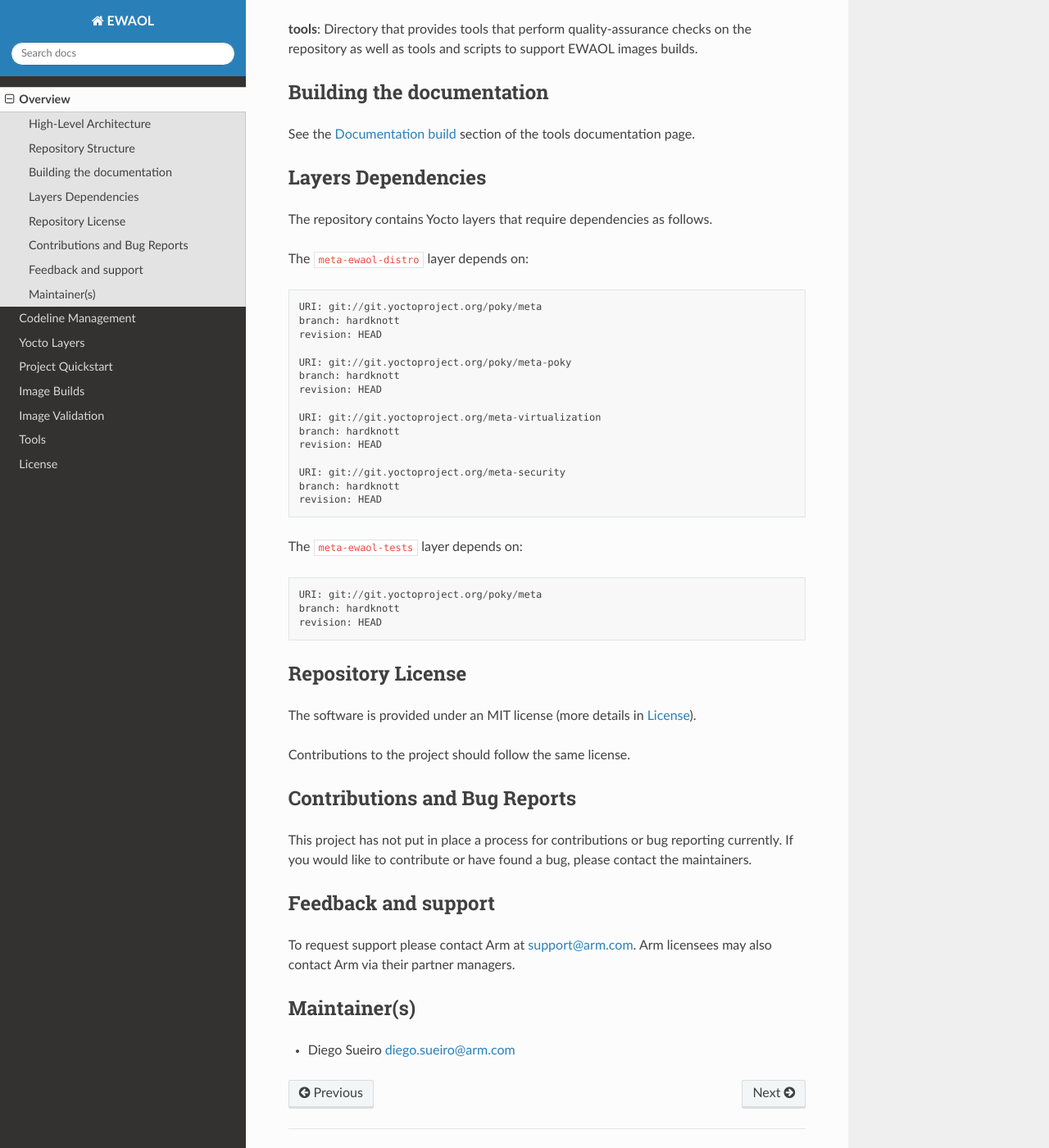
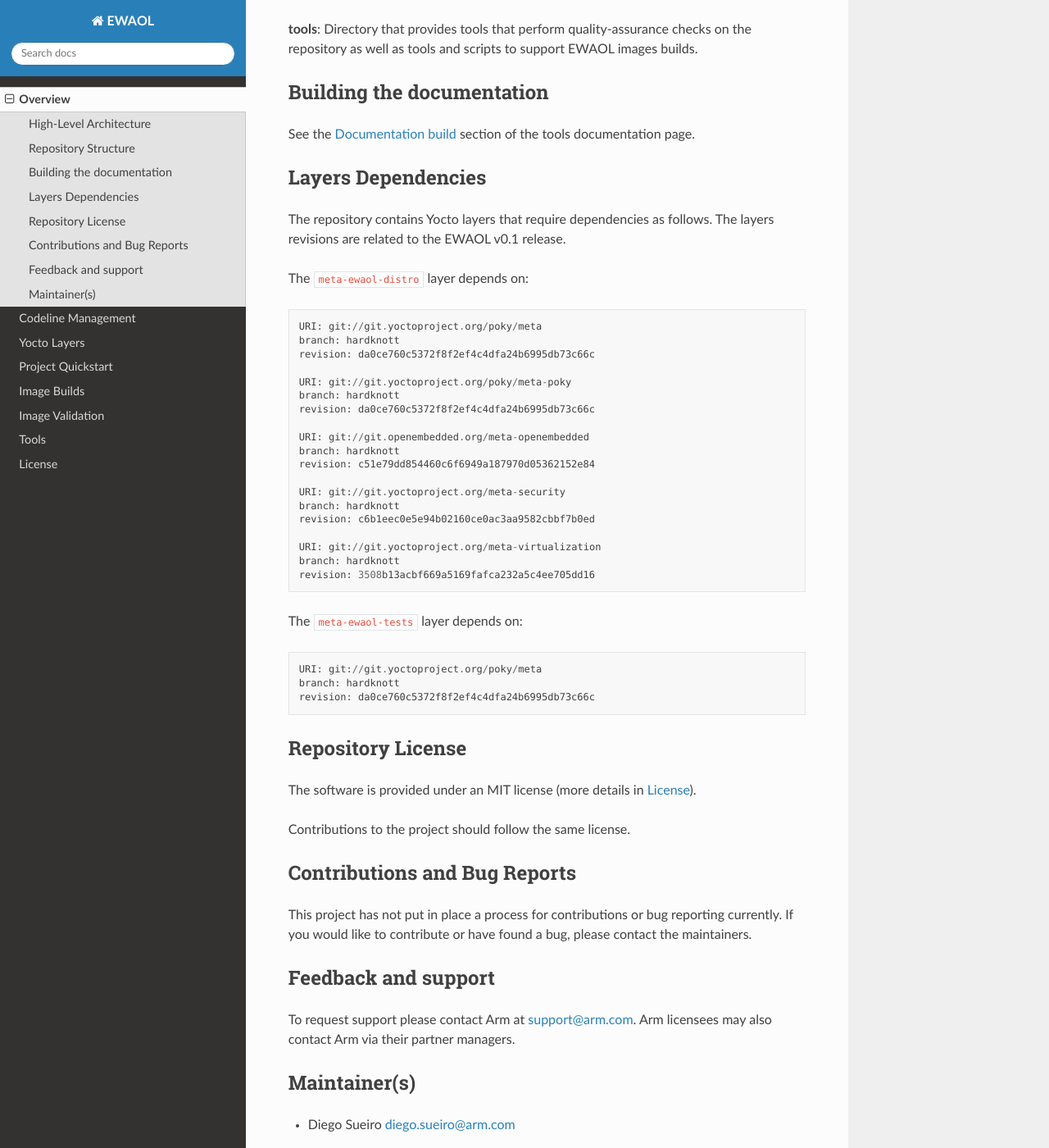
Before and after one commit to chaoge525/soafee_demo, a Sphinx documentation site: the page built from documentation/overview.rst, in a window 1280 px wide and 1400 px high, scrolled down 1577 px. Shown: the whole window at 82% size. Built offline with Sphinx 7.4.7 and the Read the Docs theme 2.0.0, drawn with Linux system fonts in a browser that asks for light colours.

Commit message:
ewaol-config: Introduce ewaol-release kas config
The meta-ewaol-config/kas/ewaol-release.yml pins the external layers for the
EWAOL v0.1 release.

Rename other kas config files to keep consistency.

Also, update the documentation regarding the v0.1 release.

Issue-Id: SCM-2777
Signed-off-by: Diego Sueiro <diego.sueiro@arm.com>
Change-Id: Ic6b9787f97473f64a01dfe2e3bb013b417c8318f

```diff
--- a/README.md
+++ b/README.md
@@ -27,31 +27,37 @@ See the :ref:`Documentation build` section of the tools documentation page.
 ## Layers Dependencies
 
 
-The repository contains Yocto layers that require dependencies as follows.
+The repository contains Yocto layers that require dependencies as follows. The
+layers revisions are related to the EWAOL v0.1 release.
 
 The `meta-ewaol-distro` layer depends on:
 
     URI: git://git.yoctoproject.org/poky/meta
     branch: hardknott
-    revision: HEAD
+    revision: da0ce760c5372f8f2ef4c4dfa24b6995db73c66c
 
     URI: git://git.yoctoproject.org/poky/meta-poky
     branch: hardknott
-    revision: HEAD
+    revision: da0ce760c5372f8f2ef4c4dfa24b6995db73c66c
+
+    URI: git://git.openembedded.org/meta-openembedded
+    branch: hardknott
+    revision: c51e79dd854460c6f6949a187970d05362152e84
+
+    URI: git://git.yoctoproject.org/meta-security
+    branch: hardknott
+    revision: c6b1eec0e5e94b02160ce0ac3aa9582cbbf7b0ed
 
     URI: git://git.yoctoproject.org/meta-virtualization
     branch: hardknott
-    revision: HEAD
+    revision: 3508b13acbf669a5169fafca232a5c4ee705dd16
 
-    URI: git://git.yoctoproject.org/meta-security
-    branch: hardknott
-    revision: HEAD
 
 The `meta-ewaol-tests` layer depends on:
 
     URI: git://git.yoctoproject.org/poky/meta
     branch: hardknott
-    revision: HEAD
+    revision: da0ce760c5372f8f2ef4c4dfa24b6995db73c66c
 
 ## Repository License
 
--- a/documentation/quickstart.rst
+++ b/documentation/quickstart.rst
@@ -76,7 +76,7 @@ Checkout the ``meta-ewaol`` repository:
 
    mkdir -p ~/ewaol
    cd ~/ewaol
-   git clone <meta-ewaol-public-repo> -b hardknott
+   git clone <meta-ewaol-repo-url> -b v0.1
 
 Running kas with the build configurations within ``meta-ewaol-config`` will
 build two images by default: one that includes the Docker container engine and
```
Also changed, not shown: documentation/builds.rst (+7 -7 lines), 9 other files.
